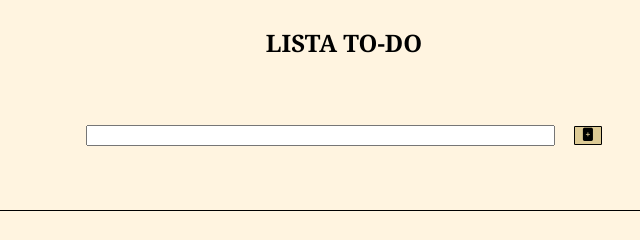
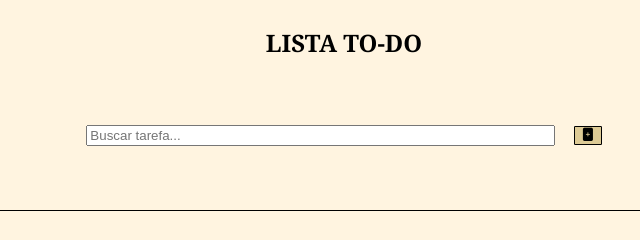
Before and after one commit to T0mpero/Lista_ToDo, a plain HTML site: page index.html in a window 1280 px wide. Shown: the top 240 px of the page, 296-936 px from the left. Drawn offline with nearby package versions, Linux system fonts and the light colour scheme.

Commit message:
Update index.html

```diff
--- a/index.html
+++ b/index.html
@@ -11,7 +11,7 @@
     <h2>LISTA TO-DO</h2>
 
     <div class="menu-bar">
-        <input type="text"  id="search-bar">
+        <input type="text"  id="search-bar" placeholder="Buscar tarefa...">
         <button type="button" class="add-task-btn"><i class="bi bi-file-plus-fill"></i></button>
     </div>
 
```
